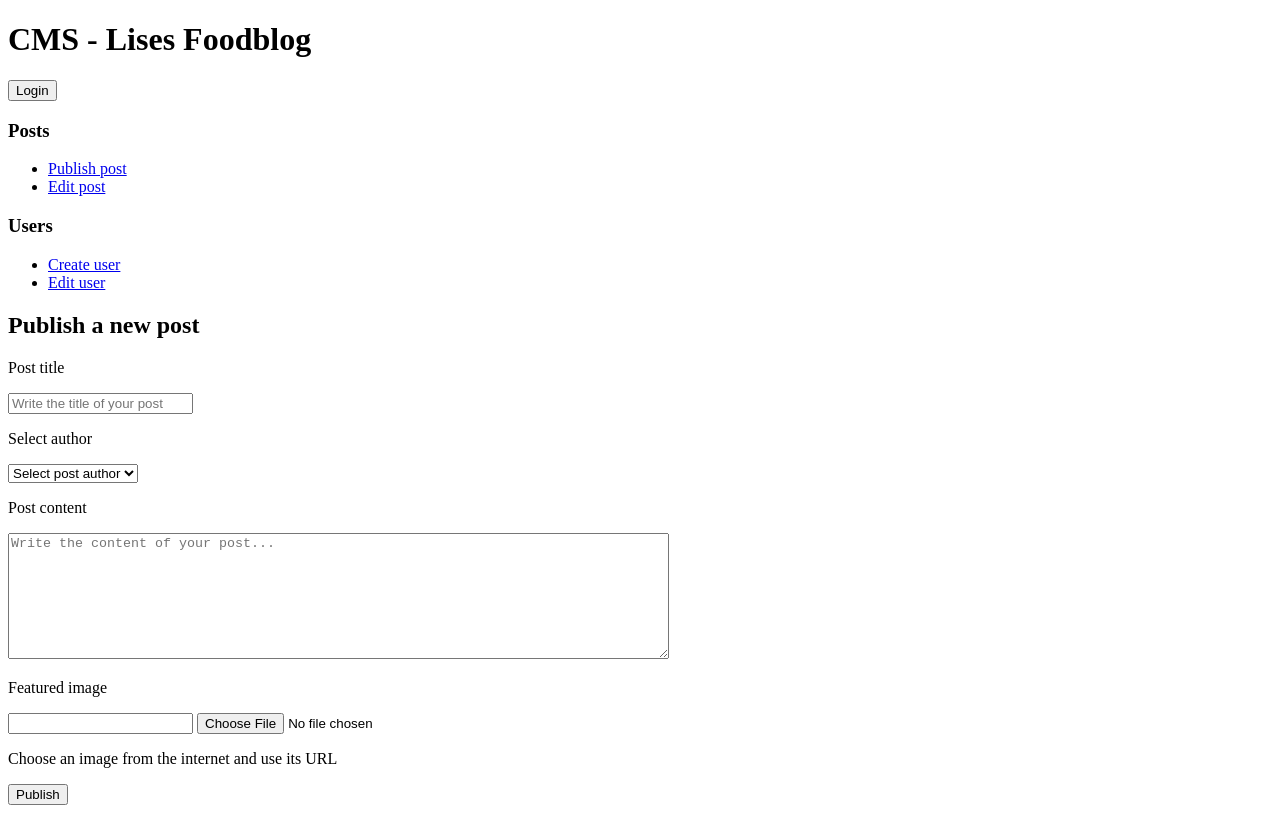
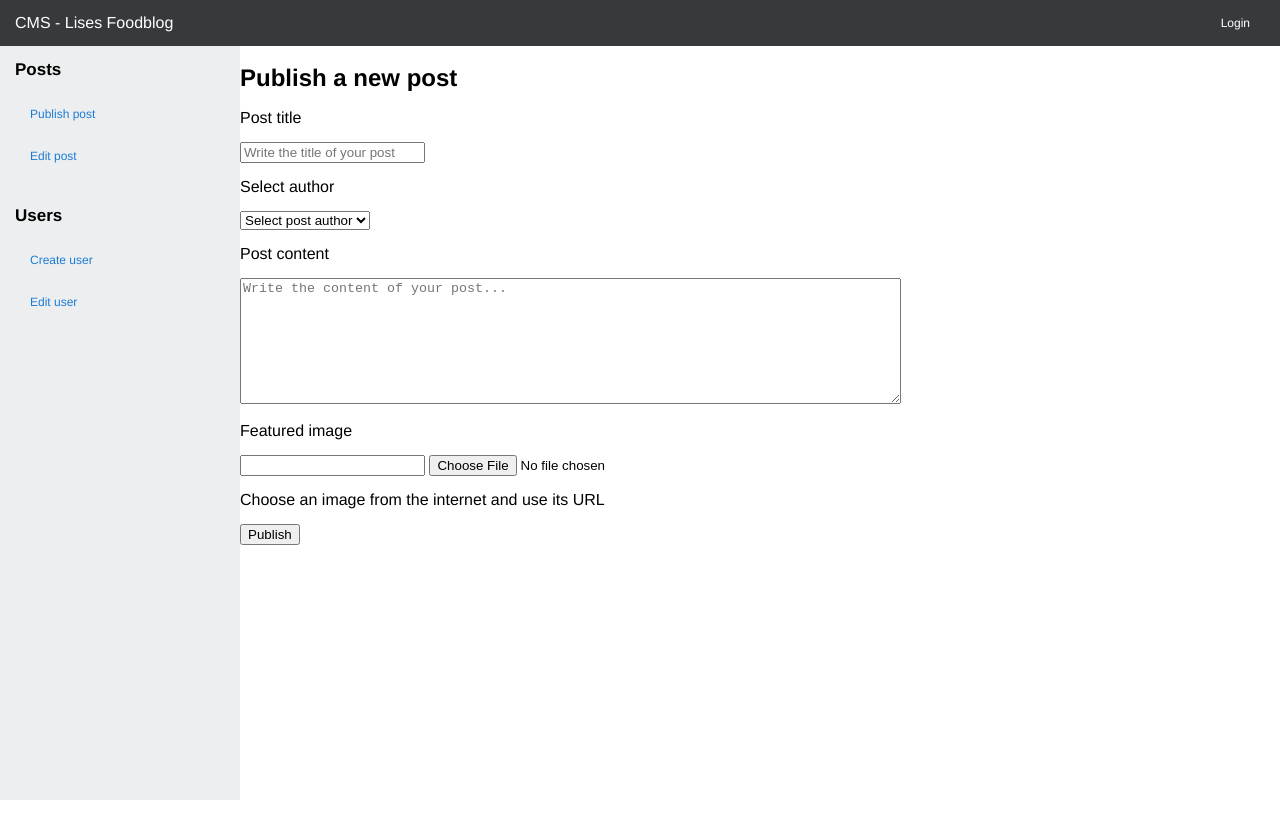
Before and after one commit to 1-3-4/chainbox-front-end, a website: page src/index.html in a window 1280 px wide. Drawn offline with nearby package versions, Linux system fonts and the light colour scheme; files that its build step writes are made by us from their sources.

Commit message:
Added stylesheet.
Changed gulpfile to match file structure.
Linked to stylesheet from index.html
So far only styled header and nav.

```diff
--- a/gulpfile.js
+++ b/gulpfile.js
@@ -10,7 +10,7 @@ var localhost = 'C:/apps/xampp/htdocs/';
 var paths = {
 	src: 'src/**/*',
 	srcHTML: 'src/**/*.html',
-	srcSCSS: 'src/bem/**/*.scss',
+	srcSCSS: 'src/**/*.scss',
 	srcJS: 'src/**/*.js',
 
 	tmp: localhost + 'tmp',
--- /dev/null
+++ b/src/bem/_admin-content.scss
@@ -0,0 +1,3 @@
+.admin-content {
+    grid-area: content;
+}
--- /dev/null
+++ b/src/bem/_admin-header.scss
@@ -0,0 +1,9 @@
+.admin-header {
+    grid-area: header;
+    display: flex;
+    flex-direction: row;
+    flex-wrap: nowrap;
+    justify-content: space-between;
+    padding: 0 $spacing;
+    background-color: $admin-header_bg-clr;
+}
--- /dev/null
+++ b/src/bem/_admin-header__btn.scss
@@ -0,0 +1,9 @@
+.admin-header__btn {
+    @extend %btn_reset;
+    padding: $spacing;
+    width: auto;
+
+    font-size: $admin-header__btn_text-size;
+
+    color: $admin-header__btn_txt-clr;
+}
--- /dev/null
+++ b/src/bem/_admin-header__title.scss
@@ -0,0 +1,9 @@
+.admin-header__title {
+    @extend %heading_reset;
+    padding: $spacing 0;
+    width: auto;
+
+    font-size: $admin-header__title_txt-size;
+
+    color: $admin-header__title_txt-clr;
+}
--- /dev/null
+++ b/src/bem/_admin-nav.scss
@@ -0,0 +1,5 @@
+.admin-nav {
+    grid-area: nav;
+    min-width: 240px;
+    background-color: $admin-nav_bg-clr;
+}
--- /dev/null
+++ b/src/bem/_admin-nav__heading.scss
@@ -0,0 +1,6 @@
+.admin-nav__heading {
+    @extend %heading_reset;
+    padding: $spacing;
+    font-size: $admin-nav__title_text-size;
+    font-weight: bold;
+}
--- /dev/null
+++ b/src/bem/_admin-nav__item.scss
@@ -0,0 +1,3 @@
+.admin-nav__item {
+    @extend %list-reset_hidden;
+}
--- /dev/null
+++ b/src/bem/_admin-nav__link.scss
@@ -0,0 +1,11 @@
+.admin-nav__link {
+    @extend %link-reset;
+    padding: $spacing $spacing*2;
+    font-size: $admin-nav__link_text-size;
+    color: $admin-nav__link_text-clr;
+    &:hover {
+        font-weight: bold;
+        color: $admin-nav__link-text-color_hover;
+        background-color: $admin-nav__link-bg-clr_hover;
+    }
+}
--- /dev/null
+++ b/src/bem/_admin-nav__list.scss
@@ -0,0 +1,4 @@
+.admin-nav__list {
+    @extend %list-reset_hidden;
+    margin-bottom: $spacing;
+}
--- /dev/null
+++ b/src/bem/_admin-page.scss
@@ -0,0 +1,9 @@
+.admin-page {
+    @extend %reset;
+    display: grid;
+    grid-template-columns: auto 1fr;
+    grid-template-rows: auto 1fr;
+    grid-template-areas:
+        "header     header"
+        "nav        content";
+}
--- /dev/null
+++ b/src/bem/_reset.scss
@@ -0,0 +1,35 @@
+$clr_none: rgba(255, 255, 255, 0);
+
+html { height: 100%;}
+body { min-height: 100%;}
+
+%reset {
+    box-sizing: border-box;
+    display: block;
+    margin: 0;
+    outline: 0;
+    border: 0;
+    padding: 0;
+    width: 100%;
+    height: auto;
+
+    line-height: 1;
+    font-family: $font_global;
+    font-size: 1em;
+}
+%btn_reset {
+    @extend %reset;
+    background-color: $clr_none;
+}
+%heading_reset {
+    @extend %reset;
+    font-weight: normal;
+}
+%link-reset {
+    @extend %reset;
+    text-decoration: none;
+}
+%list-reset_hidden {
+    @extend %reset;
+    list-style-type: none;
+}
--- a/src/index.html
+++ b/src/index.html
@@ -3,25 +3,26 @@
     <head>
         <meta charset="utf-8">
         <title>CMS admin panel</title>
+        <link rel="stylesheet" type="text/css" href="styles.css">
     </head>
-    <body>
+    <body class="admin-page">
         <header class="admin-header">
             <h1 class="admin-header__title">CMS - Lises Foodblog</h1>
             <button type="button" class="admin-header__btn">Login</button>
         </header>
-        <nav class="">
-            <h3>Posts</h3>
-            <ul>
-                <li><a href="#">Publish post</a></li>
-                <li><a href="#">Edit post</a></li>
+        <nav class="admin-nav">
+            <h3 class="admin-nav__heading">Posts</h3>
+            <ul class="admin-nav__list">
+                <li class="admin-nav__item"><a href="#" class="admin-nav__link">Publish post</a></li>
+                <li class="admin-nav__item"><a href="#" class="admin-nav__link">Edit post</a></li>
             </ul>
-            <h3>Users</h3>
-            <ul>
-                <li><a href="#">Create user</a></li>
-                <li><a href="#">Edit user</a></li>
+            <h3 class="admin-nav__heading">Users</h3>
+            <ul class="admin-nav__list">
+                <li class="admin-nav__item"><a href="#" class="admin-nav__link">Create user</a></li>
+                <li class="admin-nav__item"><a href="#" class="admin-nav__link">Edit user</a></li>
             </ul>
         </nav>
-        <main>
+        <main class="admin-content">
             <h2>Publish a new post</h2>
             <form class="" action="index.html" method="post">
 
--- /dev/null
+++ b/src/styles.scss
@@ -0,0 +1,46 @@
+// VARIABLES
+$spacing: 15px;
+
+$clr_white: rgba(255, 255, 255, 1);
+$clr_silver: rgba(236, 238, 239, 1);
+$clr_grey: rgba(149, 152, 154, 1);
+$clr_charcoal: rgba(55, 58, 60, 1);
+$clr_blue: rgba(28, 124, 213, 1);
+
+$font_global: helvetica, arial, sans-serif;
+
+/* GLOBAL */
+@import "bem/reset";
+
+/* ADMIN HEADER */
+$admin-header_bg-clr: $clr_charcoal;
+
+$admin-header__btn_text-size: 12px;
+$admin-header__btn_txt-clr: $clr_white;
+
+$admin-header__title_txt-clr: $clr_white;
+$admin-header__title_txt-size: 16px;
+
+@import "bem/admin-page";
+@import "bem/admin-header";
+@import "bem/admin-header__btn";
+@import "bem/admin-header__title";
+
+/* NAVIGATION */
+$admin-nav_bg-clr: $clr_silver;
+
+$admin-nav__link_text-clr: $clr_blue;
+$admin-nav__link_text-size: 12px;
+$admin-nav__link-bg-clr_hover: $clr_blue;
+$admin-nav__link-text-color_hover: $clr_white;
+
+$admin-nav__title_text-size: 17px;
+
+@import "bem/admin-nav";
+@import "bem/admin-nav__heading";
+@import "bem/admin-nav__list";
+@import "bem/admin-nav__item";
+@import "bem/admin-nav__link";
+
+/* CONTENT */
+@import "bem/admin-content";
--- a/todo.txt
+++ b/todo.txt
@@ -11,5 +11,5 @@ x Create project file stucture.
 * Create admin panel.
     x Draw wireframe of admin panel.
     x Write HTML5.
-    * Validate HTML5.
+    x Validate HTML5.
     * Write CSS (SCSS with BEM).
```
